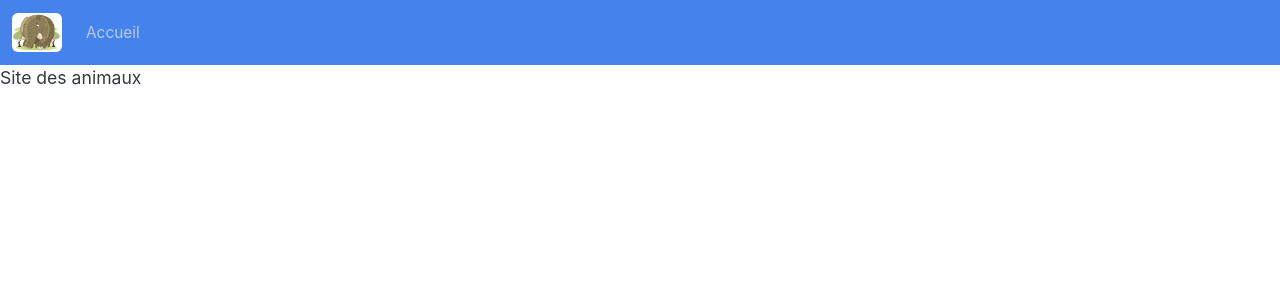
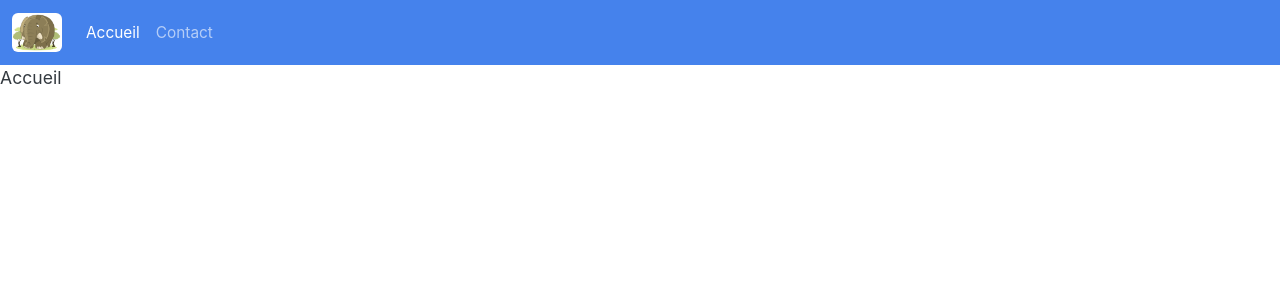
Before and after one commit to EmmanuelBlanchard/FullStack-site-complet-Front-REACT-Et-Back-PHP-MySQL-MVC-POO, a React (Create React App) app in the folder Programmes/03-Module-03-ApplicationFrontEndREACT/myzoo/: page / in a window 1280 px wide. Shown: the top 300 px of the page. Built offline with nearby package versions, Linux system fonts and the light colour scheme.

Commit message:
03-Module-03-ApplicationFrontEndREACT-03-ReactRouterDom-v5

```diff
--- a/Programmes/03-Module-03-ApplicationFrontEndREACT/myzoo/package.json
+++ b/Programmes/03-Module-03-ApplicationFrontEndREACT/myzoo/package.json
@@ -8,6 +8,7 @@
     "@testing-library/user-event": "^13.5.0",
     "react": "^17.0.2",
     "react-dom": "^17.0.2",
+    "react-router-dom": "^5.3.0",
     "react-scripts": "5.0.0",
     "web-vitals": "^2.1.4"
   },
--- a/Programmes/03-Module-03-ApplicationFrontEndREACT/myzoo/src/App.js
+++ b/Programmes/03-Module-03-ApplicationFrontEndREACT/myzoo/src/App.js
@@ -1,11 +1,14 @@
 import React from 'react';
 import './App.css';
 import Site from './containers/Site/Site';
+import {BrowserRouter} from 'react-router-dom';
 
 function App() {
   return (
-    <div className="App">
-      <Site />
+    <div>
+      <BrowserRouter>
+        <Site />
+      </BrowserRouter>
     </div>
   );
 }
--- a/Programmes/03-Module-03-ApplicationFrontEndREACT/myzoo/src/components/UI/NavBar/NavBar.js
+++ b/Programmes/03-Module-03-ApplicationFrontEndREACT/myzoo/src/components/UI/NavBar/NavBar.js
@@ -1,5 +1,6 @@
 import React from 'react';
 import logo from '../../../assets/images/logo.png';
+import {NavLink} from 'react-router-dom';
 
 const navbar = (props) => (
     <>
@@ -15,7 +16,10 @@ const navbar = (props) => (
                 <div className="collapse navbar-collapse" id="navbarColor01">
                     <ul className="navbar-nav me-auto">
                         <li className="nav-item">
-                            <a className="nav-link" href="#">Accueil</a>
+                            <NavLink to="/" exact className="nav-link">Accueil</NavLink>
+                        </li>
+                        <li className="nav-item">
+                            <NavLink to="/contact" exact className="nav-link">Contact</NavLink>
                         </li>
                     </ul>
                 </div>
--- /dev/null
+++ b/Programmes/03-Module-03-ApplicationFrontEndREACT/myzoo/src/containers/Site/Accueil/Accueil.js
@@ -0,0 +1,13 @@
+import React, { Component } from 'react';
+
+class Accueil extends Component {
+    render() {
+        return (
+            <div>
+                Accueil
+            </div>
+        );
+    }
+}
+
+export default Accueil;
--- a/Programmes/03-Module-03-ApplicationFrontEndREACT/myzoo/src/containers/Site/Site.js
+++ b/Programmes/03-Module-03-ApplicationFrontEndREACT/myzoo/src/containers/Site/Site.js
@@ -1,12 +1,17 @@
 import React, { Component } from 'react';
 import NavBar from '../../components/UI/NavBar/NavBar';
+import {Switch, Route} from 'react-router-dom';
+import Accueil from './Accueil/Accueil';
 
 class Site extends Component {
     render() {
         return (
             <>
                 <NavBar />
-                Site des animaux
+                <Switch>
+                    <Route path="/contact" render={() => <h1>Page de contact</h1>} />
+                    <Route path="/" render={() => <Accueil />} />
+                </Switch>
             </>
         );
     }
```
Also changed, not shown: 1 other file (tests, documents, lock files or other folders).
